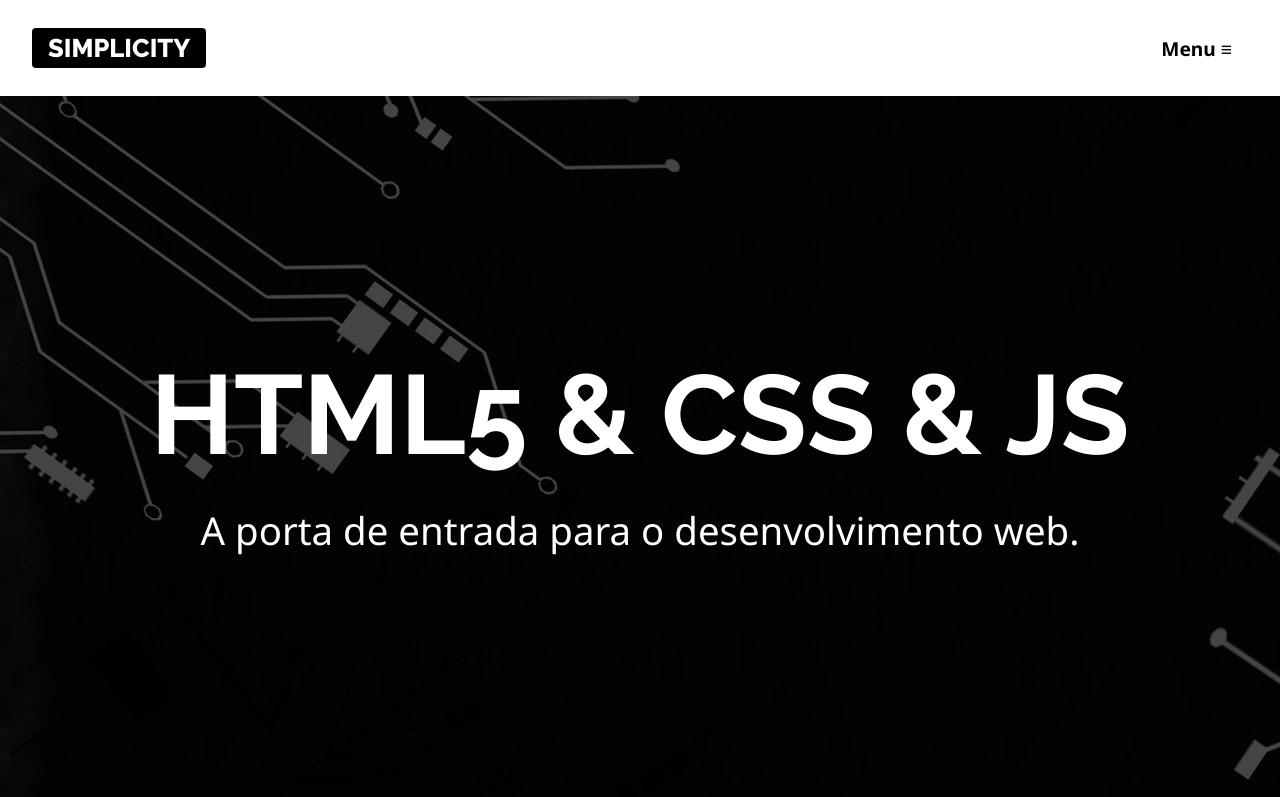
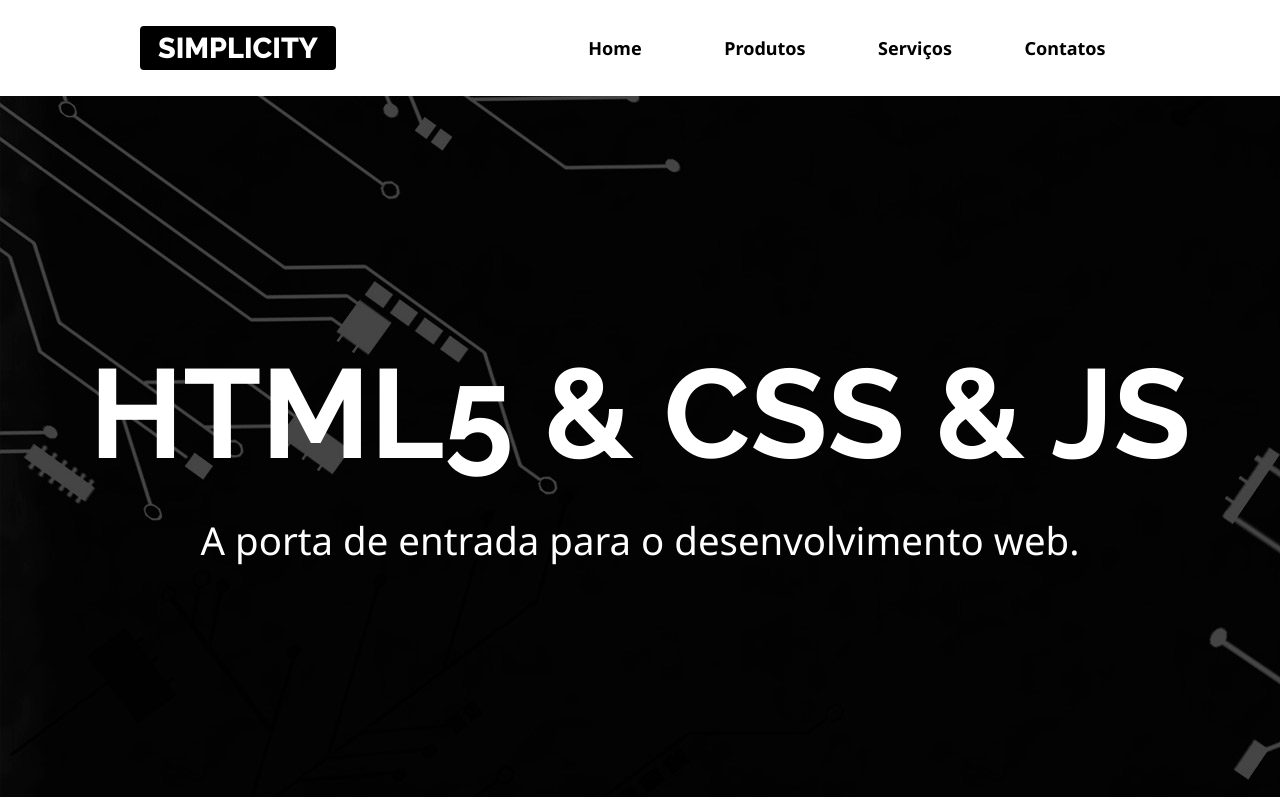
Before and after one commit to Moreira-Marcio/simplicity, a plain HTML site: page index.html in a window 1280 px wide. Shown: the top 797 px of the page. Drawn offline with Linux system fonts and the light colour scheme.

Commit message:
criação de media queres

```diff
--- a/css/estilos.css
+++ b/css/estilos.css
@@ -389,3 +389,29 @@ tr:nth-child(odd) {
     }
 
 }
+
+/* media queries: sao regras de uso condicional de acordo com o tamanho de tela necessario para ajustes do site */
+
+
+
+@media screen and (min-width:600px) {
+    .titulo-menu {display:none}
+    .links-menu {display: flex;
+        li {width: 100%;}
+    }
+    .menu {
+        width: 60%;
+    }
+
+
+}
+
+@media screen and (min-width: 1000px) {
+   html{
+    font-size: 18px;
+   }
+    .limitador {
+        max-width: 1000px;
+
+    }
+}
```
